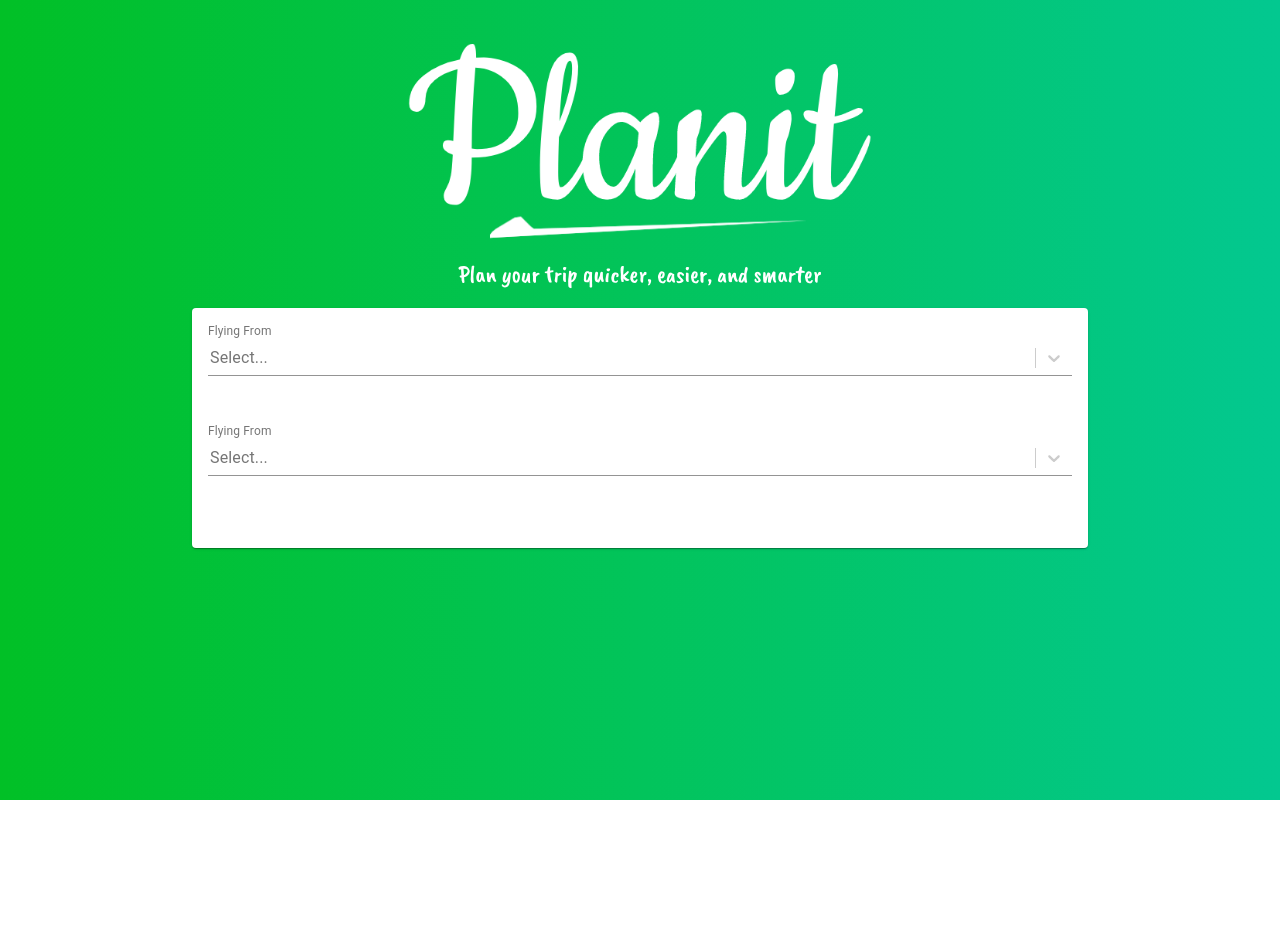
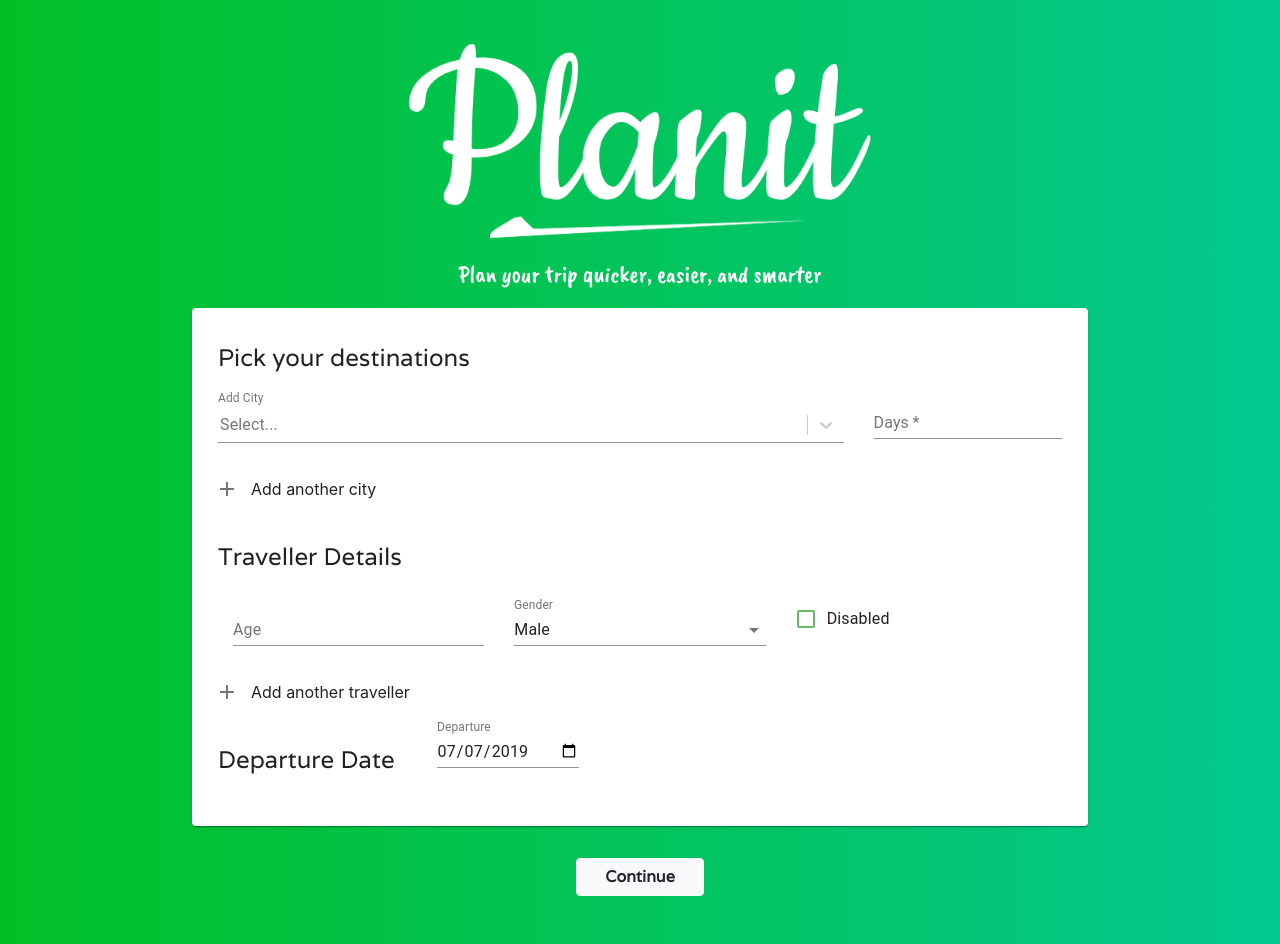
Before and after one commit to sannan06/planit-frontend, a React (Create React App) app: page / in a window 1280 px wide. Before the commit the page ends 800 px from the top, so only its background shows below. Built offline with nearby package versions, Linux system fonts and the light colour scheme.

Commit message:
Finished landing page

```diff
--- a/public/index.html
+++ b/public/index.html
@@ -21,7 +21,7 @@
       work correctly both with client-side routing and a non-root public URL.
       Learn how to configure a non-root public URL by running `npm run build`.
     -->
-    <title>React App</title>
+    <title>Planit</title>
   </head>
   <body>
     <noscript>You need to enable JavaScript to run this app.</noscript>
--- a/src/App.css
+++ b/src/App.css
@@ -4,10 +4,10 @@
 }
 
 #landing-page-component {
-    height: 100vh;
+    min-height: 100vh;
+    height: 100%;
     width: 100vw;
     background-image: linear-gradient(to right, #01c026, #03c890);
-    position: fixed;
 }
 
 #byline {
@@ -65,6 +65,25 @@
 }
 
 .search-card {
+    padding: 10px 10px;
     width: 70vw;
     margin: 0 auto;
 }
+
+#destinations-title {
+    font-size: 1.5rem;
+    font-family: 'Varela', sans-serif;
+    padding-block: 10px;
+}
+
+#summary-title {
+    font-family: 'Varela', sans-serif;
+    font-weight: 700;
+    font-size: 2.3rem;
+}
+
+#subtitle {
+    font-size: 1.5rem;
+    font-family: 'Varela', sans-serif;
+    font-weight: 400;
+}
--- a/src/components/LandingPage.js
+++ b/src/components/LandingPage.js
@@ -4,10 +4,15 @@ import justtext from '../images/justtext.png';
 import SearchBar from './SearchBar'
 import Card from '@material-ui/core/Card';
 import CardContent from '@material-ui/core/CardContent';
+import AddIcon from '@material-ui/icons/Add';
+import { IconButton, TextField } from '@material-ui/core';
+import TravellerDetails from './TravellerDetails'
 
 export default class LandingPage extends Component {
     state = {
         selectedOption: null,
+        destinations: [1],
+        passengers: [1]
     };
     handleChange = selectedOption => {
         this.setState({ selectedOption });
@@ -17,21 +22,67 @@ export default class LandingPage extends Component {
 
         return (
             <React.Fragment>
-                <div className="row justify-content-center" style={{paddingTop:'5vh', overflow:'hidden'}}>
+                <div className="row justify-content-center" style={{paddingTop:'5vh'}}>
                     <img src = {justtext} className="landing-page-logo" alt="Planit"/>
                 </div>
-                <div className="row justify-content-center" style={{paddingTop:'2vh', overflow:'hidden'}}>
+                <div className="row justify-content-center" style={{paddingTop:'2vh'}}>
                     <p id="byline">Plan your trip quicker, easier, and smarter</p>
                 </div>
                 <Card className="search-card">
                     <CardContent>
-                        <SearchBar />
-                        <SearchBar />
+                        <h2 id="destinations-title">Pick your destinations</h2>
+                        {this.state.destinations.map((item) =>
+                            <SearchBar />
+                        )}
+                        <div className="row">
+                            <IconButton style={{outline:'none'}} onClick={this.addCity}>
+                                <AddIcon />
+                            </IconButton>
+                            <p style={{paddingTop:'1rem'}}>Add another city</p>
+                        </div>
+                        <h2 id="destinations-title" style={{marginTop:'1rem'}}>Traveller Details</h2>
+                        {this.state.passengers.map((item) =>
+                            <TravellerDetails />
+                        )}
+                        <div className="row">
+                            <IconButton style={{outline:'none'}} onClick={this.addTraveller}>
+                                <AddIcon />
+                            </IconButton>
+                            <p style={{paddingTop:'1rem'}}>Add another traveller</p>
+                        </div>
+                        <div className="row">
+                            <div className="col-3">
+                                <h2 id="destinations-title" style={{marginTop:'1rem'}}>Departure Date</h2>
+                            </div>
+                            <div className="col-9">
+                                <TextField
+                                    id="date"
+                                    label="Departure"
+                                    type="date"
+                                    defaultValue="2019-07-07"
+                                    InputLabelProps={{
+                                        shrink: true,
+                                    }}
+                                    />
+                            </div>
+                        </div>
                     </CardContent>
                 </Card>
-
+                <button id="continue-button" style={{width:'10%', marginLeft:'45%', marginTop:'2rem', marginBottom:'3rem', fontFamily:'Varela', fontWeight:700}} type="button" onClick={this.props.goNext} className="btn btn-light">Continue</button>
             </React.Fragment>
         )
     }
 
+    addCity = () => {
+        this.setState({
+            destinations: this.state.destinations.concat(1)
+        })
+    }
+
+    addTraveller = () => {
+        this.setState({
+            passengers: this.state.passengers.concat(1)
+        });
+    }
+
 }
--- a/src/components/MainPage.js
+++ b/src/components/MainPage.js
@@ -3,6 +3,7 @@ import Topbar from './TopBar';
 import Options from './Options';
 import MainTrans from './MainTrans';
 import Attractions from './Attractions';
+import Summary from './Summary';
 import BackIcon from '@material-ui/icons/ArrowBack';
 import { IconButton } from '@material-ui/core';
 
@@ -34,6 +35,7 @@ export default class MainPage extends Component {
                                 <div className="col-9">
                                     {this.state.selectedIndex === 1 ? <MainTrans /> : null}
                                     {this.state.selectedIndex === 2 ? <Attractions /> : null}
+                                    {this.state.selectedIndex === 5 ? <Summary /> : null}
                                 </div>
                             </div>
                         </div>
--- a/src/components/Options.js
+++ b/src/components/Options.js
@@ -28,12 +28,14 @@ export default class Options extends Component {
                 break;
             case('tra'):
                 this.setState({selectedButton:3});
+                this.props.setIndex(3);
                 break;
             case('acc'):
                 this.setState({selectedButton:4});
                 break;
             case('summ'):
                 this.setState({selectedButton:5});
+                this.props.setIndex(5);
                 break;
             default:
                 this.setState({selectedButton:null});
--- a/src/components/SearchBar.js
+++ b/src/components/SearchBar.js
@@ -42,6 +42,9 @@ const suggestions = [
     { label: 'Brazil' },
     { label: 'British Indian Ocean Territory' },
     { label: 'Brunei Darussalam' },
+    { label: 'Paris' },
+    { label: 'Marseille' },
+    { label: 'Lyon' }
 ].map(suggestion => ({
     value: suggestion.label,
     label: suggestion.label,
@@ -50,7 +53,7 @@ const suggestions = [
 const useStyles = makeStyles(theme => ({
     root: {
         flexGrow: 1,
-        height: 100,
+        height: 70,
     },
     input: {
         display: 'flex',
@@ -266,12 +269,14 @@ export default function IntegrationReactSelect() {
     return (
         <div className={classes.root}>
             <NoSsr>
+                <div className="row">
+                    <div className="col-9">
                         <Select
                             classes={classes}
                             styles={selectStyles}
                             inputId="react-select-single"
                             TextFieldProps={{
-                        label: 'Flying From',
+                                label: 'Add City',
                                 InputLabelProps: {
                                     htmlFor: 'react-select-single',
                                     shrink: true,
@@ -283,6 +288,14 @@ export default function IntegrationReactSelect() {
                             value={single}
                             onChange={handleChangeSingle}
                         />
+                    </div>
+                    <div className="col-3">
+                        <TextField
+                        required
+                        label="Days"
+                        />
+                    </div>
+                </div>
             </NoSsr>
         </div>
     );
--- /dev/null
+++ b/src/components/Summary.js
@@ -0,0 +1,16 @@
+import React, { Component } from 'react'
+import flightImage from '../images/Capture.PNG'
+
+
+export default class Summary extends Component {
+    render() {
+        return (
+            <React.Fragment>
+                <h2 id="summary-title">Trip Summary</h2>
+                <h3 id="subtitle" style={{marginTop:20}}>Flight Chosen</h3>
+                <img src={flightImage} alt="Emirates Flight" style={{width:'100%', height:'auto'}}/>
+                <h3 id="subtitle" style={{marginTop:20}}>Accomodation Chosen</h3>
+            </React.Fragment>
+        )
+    }
+}
--- /dev/null
+++ b/src/components/TravellerDetails.js
@@ -0,0 +1,57 @@
+import React, { Component } from 'react'
+import { TextField, Select } from '@material-ui/core';
+import FormControl from '@material-ui/core/FormControl';
+import InputLabel from '@material-ui/core/InputLabel';
+import Checkbox from '@material-ui/core/Checkbox';
+import FormControlLabel from '@material-ui/core/FormControlLabel';
+import { withStyles } from '@material-ui/core/styles';
+import { green } from '@material-ui/core/colors';
+
+const GreenCheckbox = withStyles({
+    root: {
+      color: green[400],
+      '&$checked': {
+        color: green[600],
+      },
+    },
+    checked: {},
+})(props => <Checkbox color="default" {...props} />);
+
+export default class TravellerDetails extends Component {
+    render() {
+        return (
+            <React.Fragment>
+                <div className="row" style={{margin:'1rem 0 1rem 0'}}>
+                    <div className="col-4">
+                        <TextField label="Age" style={{width:'100%'}}/>
+                    </div>
+                    <div className="col-4">
+                    <FormControl style={{width:'100%'}}>
+                        <InputLabel htmlFor="age-native-simple">Gender</InputLabel>
+                        <Select
+                        native
+                        inputProps={{
+                            name: 'Gender',
+                            id: 'age-native-simple',
+                        }}
+                        >
+                        <option value={10}>Male</option>
+                        <option value={20}>Female</option>
+                        <option value={30}>Other</option>
+                        </Select>
+                    </FormControl>
+                    </div>
+                    <div className="col-4">
+                    <FormControlLabel
+                        control={
+                        <GreenCheckbox value="checkedA" />
+                        }
+                        label="Disabled"
+                        style={{width:'100%'}}
+                    />
+                    </div>
+                </div>
+            </React.Fragment>
+        )
+    }
+}
```
Lines whose indentation alone changed are shown as unchanged.
